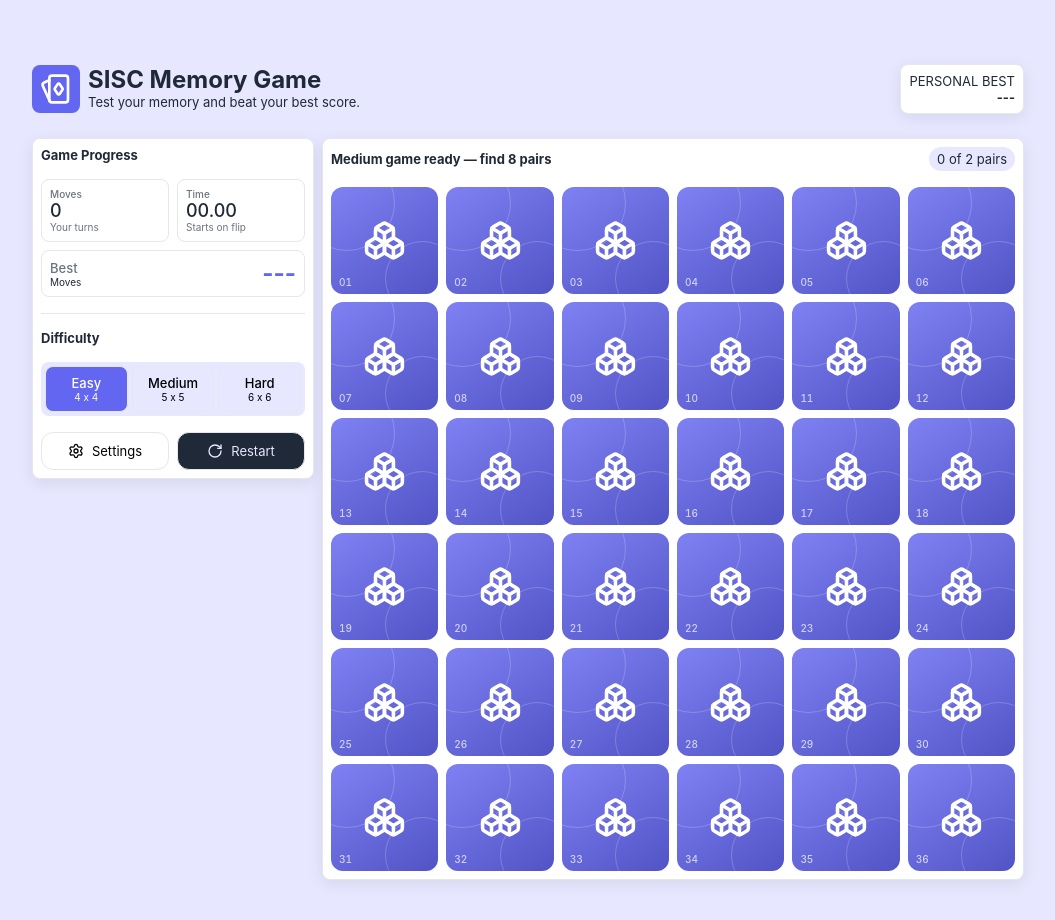
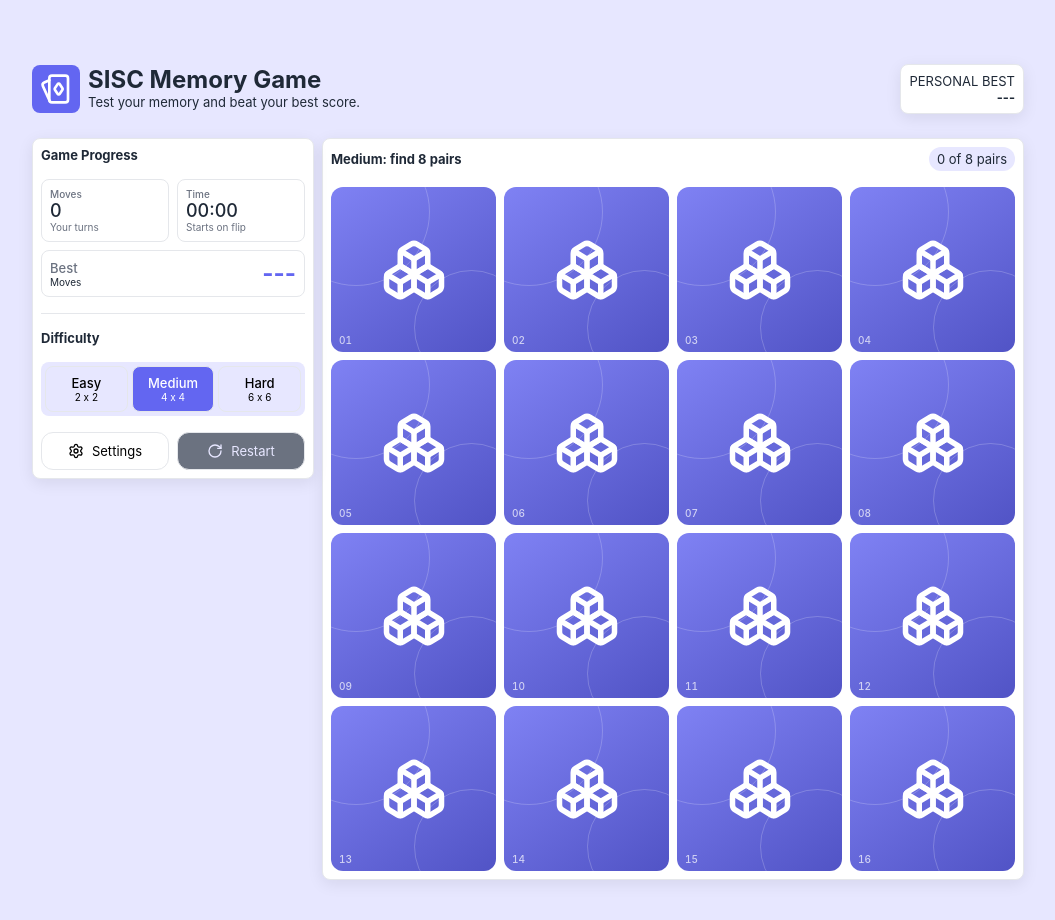
Before and after one commit to CharlesChristianPilapil/sisc-memory-game, a React (Vite) app: page / in a window 1280 px wide. Shown: the top 920 px of the page, without its empty margins (112-1167 px from the left). Built offline with nearby package versions, Linux system fonts and the light colour scheme.

Commit message:
Implemented memory game core functionality

```diff
--- a/src/App.tsx
+++ b/src/App.tsx
@@ -2,16 +2,17 @@ import styles from "./App.module.scss";
 import BoardPanel from "./components/BoardPanel";
 import ControlPanel from "./components/ControlPanel";
 import Header from "./components/Header";
+import { GameProvider } from "./context/Game/GameProvider";
 
 function App() {
     return (
-        <>
+        <GameProvider>
             <Header />
             <main className={styles["play-area"]}>
                 <ControlPanel />
                 <BoardPanel />
             </main>
-        </>
+        </GameProvider>
     );
 }
 
--- a/src/components/BoardPanel/index.tsx
+++ b/src/components/BoardPanel/index.tsx
@@ -1,42 +1,39 @@
-import { useState } from "react";
 import MemoryCard from "../MemoryCard";
 import styles from "./BoardPanel.module.scss";
-import { createDeck } from "../../utils/deck";
-
-const COLS = 6;
-const ROWS = 6;
-const PAIRS = (COLS * ROWS) / 2;
+import { useGame } from "../../hooks/useGame";
 
 const BoardPanel = () => {
-    const [cards] = useState(() => createDeck(PAIRS));
-    const [flipped, setFlipped] = useState<number[]>([]);
-
-    const handleFlip = (id: number) => {
-        setFlipped((current) =>
-            current.includes(id) ? current : [...current, id],
-        );
-    };
+    const {
+        cards,
+        gameId,
+        flipped,
+        config,
+        flipCard,
+        message,
+        matchedPairs,
+        totalPairs,
+    } = useGame();
 
     return (
         <div className={styles["board-panel"]}>
             <div className={styles.head}>
-                <h2>Medium game ready — find 8 pairs</h2>
-                <p> 0 of 2 pairs </p>
+                <h2>{message}</h2>
+                <p>
+                    {matchedPairs} of {totalPairs} pairs
+                </p>
             </div>
             <div
                 className={styles.grid}
-                style={{ "--cols": COLS } as React.CSSProperties}
+                style={{ "--cols": config.cols } as React.CSSProperties}
             >
                 {cards.map((card, i) => (
                     <MemoryCard
-                        key={card.id}
+                        key={`${gameId}-${card.id}`}
                         icon={card.icon}
                         index={i}
                         flipped={flipped.includes(card.id)}
                         matched={card.matched}
-                        numbered={false}
-                        hideMatched={false}
-                        onFlip={() => handleFlip(card.id)}
+                        onFlip={() => flipCard(card.id)}
                     />
                 ))}
             </div>
--- a/src/components/ControlPanel/ControlPanel.module.scss
+++ b/src/components/ControlPanel/ControlPanel.module.scss
@@ -177,8 +177,14 @@
             color: $background;
             background-color: $text;
 
-            &:hover {
+            &:hover:not(:disabled) {
                 background-color: $text-muted;
+            }
+
+            &:disabled {
+                background-color: $text-muted;
+                border-color: $border;
+                cursor: not-allowed;
             }
         }
     }
--- a/src/components/ControlPanel/index.tsx
+++ b/src/components/ControlPanel/index.tsx
@@ -1,28 +1,35 @@
-import { useState } from "react";
-import styles from "./ControlPanel.module.scss";
 import { RotateCw, Settings } from "lucide-react";
 
-const DIFFICULTIES = [
-    { id: "easy", label: "Easy", size: "4 x 4" },
-    { id: "medium", label: "Medium", size: "5 x 5" },
-    { id: "hard", label: "Hard", size: "6 x 6" },
-] as const;
+import styles from "./ControlPanel.module.scss";
 
-const STATS = [
-    { label: "Moves", value: "0", hint: "Your turns" },
-    { label: "Time", value: "00.00", hint: "Starts on flip" },
-    { label: "Best", value: "---", hint: "Moves" },
-] as const;
-
-type Difficulty = (typeof DIFFICULTIES)[number]["id"];
+import { DIFFICULTIES } from "../../constants/difficulties";
+import { useGame } from "../../hooks/useGame";
+import { formatTime } from "../../utils/time";
 
 const ControlPanel = () => {
-    const [difficulty, setDifficulty] = useState<Difficulty>("easy");
+    const {
+        started,
+        difficulty,
+        moves,
+        seconds,
+        bestScore,
+        changeDifficulty,
+        restart,
+    } = useGame();
+
+    const best = bestScore?.moves ?? "---";
+
+    const STATS = [
+        { label: "Moves", value: moves, hint: "Your turns" },
+        { label: "Time", value: formatTime(seconds), hint: "Starts on flip" },
+        { label: "Best", value: best, hint: "Moves" },
+    ];
 
     return (
         <div className={styles["control-panel"]}>
             <div>
                 <h2>Game Progress</h2>
+
                 <div className={styles["stat-wrapper"]}>
                     {STATS.map(({ label, value, hint }) => (
                         <div key={label} className={styles.stat}>
@@ -32,37 +39,44 @@ const ControlPanel = () => {
                         </div>
                     ))}
                 </div>
+
                 <div className={styles.best}>
                     <div>
                         <h3>Best</h3>
                         <p>Moves</p>
                     </div>
-                    <strong>---</strong>
+                    <strong>{best}</strong>
                 </div>
             </div>
+
             <hr className={styles.divider} />
+
             <div>
                 <h2>Difficulty</h2>
+
                 <div className={styles.difficulty}>
-                    {DIFFICULTIES.map(({ id, label, size }) => (
+                    {DIFFICULTIES.map(({ id, label, cols, rows }) => (
                         <button
                             key={id}
                             type="button"
                             className={difficulty === id ? styles.active : ""}
                             disabled={difficulty === id}
-                            onClick={() => setDifficulty(id)}
+                            onClick={() => changeDifficulty(id)}
                         >
                             <strong>{label}</strong>
-                            <span>{size}</span>
+                            <span>
+                                {cols} x {rows}
+                            </span>
                         </button>
                     ))}
                 </div>
+
                 <div className={styles.actions}>
                     <button type="button">
                         <Settings size={16} />
                         Settings
                     </button>
-                    <button type="button">
+                    <button type="button" onClick={restart} disabled={!started}>
                         <RotateCw size={16} />
                         Restart
                     </button>
--- /dev/null
+++ b/src/constants/difficulties.ts
@@ -0,0 +1,17 @@
+export const DIFFICULTIES = [
+    { id: "easy", label: "Easy", cols: 2, rows: 2 },
+    { id: "medium", label: "Medium", cols: 4, rows: 4 },
+    { id: "hard", label: "Hard", cols: 6, rows: 6 },
+] as const;
+
+export type Difficulty = (typeof DIFFICULTIES)[number]["id"];
+export type DifficultyConfig = (typeof DIFFICULTIES)[number];
+
+export const getConfig = (id: Difficulty): DifficultyConfig => {
+    return DIFFICULTIES.find((d) => d.id === id)!;
+};
+
+export const getPairs = ({ cols, rows }: DifficultyConfig) => (cols * rows) / 2;
+
+export const DEFAULT_DIFFICULTY: Difficulty =
+    DIFFICULTIES.find((d) => d.cols === 4 && d.rows === 4)?.id ?? "easy";
--- /dev/null
+++ b/src/context/Game/GameContext.ts
@@ -0,0 +1,6 @@
+import { createContext } from "react";
+import type { useMemoryGame } from "../../hooks/useMemoryGame";
+
+export type GameContextValue = ReturnType<typeof useMemoryGame>;
+
+export const GameContext = createContext<GameContextValue | null>(null);
--- /dev/null
+++ b/src/context/Game/GameProvider.tsx
@@ -0,0 +1,8 @@
+import type { ReactNode } from "react";
+import { GameContext } from "./GameContext";
+import { useMemoryGame } from "../../hooks/useMemoryGame";
+
+export const GameProvider = ({ children }: { children: ReactNode }) => {
+    const game = useMemoryGame();
+    return <GameContext.Provider value={game}>{children}</GameContext.Provider>;
+};
--- /dev/null
+++ b/src/hooks/useGame.ts
@@ -0,0 +1,8 @@
+import { useContext } from "react";
+import { GameContext } from "../context/Game/GameContext";
+
+export const useGame = () => {
+    const context = useContext(GameContext);
+    if (!context) throw new Error("useGame must be used inside <GameProvider>");
+    return context;
+};
--- /dev/null
+++ b/src/hooks/useMemoryGame.ts
@@ -0,0 +1,241 @@
+import { useCallback, useEffect, useState } from "react";
+
+import {
+    DEFAULT_DIFFICULTY,
+    getConfig,
+    getPairs,
+    type Difficulty,
+} from "../constants/difficulties";
+
+import { createDeck, type Card } from "../utils/deck";
+
+const STORAGE_KEY = "memory-match:best-scores";
+const MISMATCH_DELAY = 700;
+const MAX_BEST_SCORES = 5;
+
+type BestScore = {
+    moves: number;
+    seconds: number;
+};
+
+type BestScores = Partial<Record<Difficulty, BestScore[]>>;
+
+const loadBest = (): BestScores => {
+    try {
+        const stored = localStorage.getItem(STORAGE_KEY);
+
+        if (!stored) {
+            return {};
+        }
+
+        const parsed: unknown = JSON.parse(stored);
+
+        if (!parsed || typeof parsed !== "object") {
+            return {};
+        }
+
+        return parsed as BestScores;
+    } catch (error) {
+        console.warn("Could not read best scores:", error);
+        return {};
+    }
+};
+
+const saveBest = (scores: BestScores) => {
+    try {
+        localStorage.setItem(STORAGE_KEY, JSON.stringify(scores));
+    } catch (error) {
+        console.warn("Could not save best scores:", error);
+    }
+};
+
+const sortScores = (scores: BestScore[]) => {
+    return [...scores].sort((a, b) => {
+        if (a.moves !== b.moves) {
+            return a.moves - b.moves;
+        }
+
+        return a.seconds - b.seconds;
+    });
+};
+
+export const useMemoryGame = () => {
+    const [difficulty, setDifficulty] =
+        useState<Difficulty>(DEFAULT_DIFFICULTY);
+
+    const [cards, setCards] = useState<Card[]>(() =>
+        createDeck(getPairs(getConfig(DEFAULT_DIFFICULTY))),
+    );
+
+    const [gameId, setGameId] = useState(0);
+    const [flipped, setFlipped] = useState<number[]>([]);
+    const [justMatched, setJustMatched] = useState(false);
+    const [moves, setMoves] = useState(0);
+    const [seconds, setSeconds] = useState(0);
+    const [started, setStarted] = useState(false);
+    const [best, setBest] = useState<BestScores>(loadBest);
+
+    const config = getConfig(difficulty);
+
+    const matchedCount = cards.filter((card) => card.matched).length;
+    const complete = cards.length > 0 && matchedCount === cards.length;
+
+    const locked = flipped.length === 2;
+
+    const totalPairs = cards.length / 2;
+    const matchedPairs = matchedCount / 2;
+
+    const bestScore = best[difficulty]?.[0];
+
+    const isPlaying = started && !complete;
+
+    const message = (() => {
+        if (complete) return "Board complete. Nice work!";
+        if (flipped.length === 2) return "Not a match, try again";
+        if (flipped.length === 1) return "Now find its matching pair";
+        if (justMatched) return "A perfect match!";
+        if (!started) return `${config.label}: find ${totalPairs} pairs`;
+
+        return "Choose a card to keep playing";
+    })();
+
+    const startGame = useCallback((id: Difficulty) => {
+        setCards(createDeck(getPairs(getConfig(id))));
+        setGameId((game) => game + 1);
+        setFlipped([]);
+        setJustMatched(false);
+        setMoves(0);
+        setSeconds(0);
+        setStarted(false);
+    }, []);
+
+    const changeDifficulty = useCallback(
+        (id: Difficulty) => {
+            setDifficulty(id);
+            startGame(id);
+        },
+        [startGame],
+    );
+
+    const restart = useCallback(
+        () => startGame(difficulty),
+        [startGame, difficulty],
+    );
+
+    const recordBest = useCallback(
+        (id: Difficulty, finalMoves: number, finalSeconds: number) => {
+            const currentScores = best[id] ?? [];
+
+            const nextScores = sortScores([
+                ...currentScores,
+                {
+                    moves: finalMoves,
+                    seconds: finalSeconds,
+                },
+            ]).slice(0, MAX_BEST_SCORES);
+
+            const next = {
+                ...best,
+                [id]: nextScores,
+            };
+
+            setBest(next);
+            saveBest(next);
+        },
+        [best],
+    );
+
+    const flipCard = useCallback(
+        (id: number) => {
+            if (flipped.includes(id)) {
+                return;
+            }
+
+            const card = cards.find((item) => item.id === id);
+
+            if (!card || card.matched) {
+                return;
+            }
+
+            setStarted(true);
+
+            if (flipped.length !== 1) {
+                setJustMatched(false);
+                setFlipped([id]);
+                return;
+            }
+
+            const firstCard = cards.find((item) => item.id === flipped[0]);
+            const nextMoves = moves + 1;
+
+            setMoves(nextMoves);
+
+            if (firstCard && firstCard.icon === card.icon) {
+                setCards((prev) =>
+                    prev.map((item) =>
+                        item.id === firstCard.id || item.id === id
+                            ? { ...item, matched: true }
+                            : item,
+                    ),
+                );
+
+                setFlipped([]);
+                setJustMatched(true);
+
+                const remaining = cards.filter((item) => !item.matched).length;
+
+                if (remaining === 2) {
+                    recordBest(difficulty, nextMoves, seconds);
+                }
+            } else {
+                setFlipped([flipped[0], id]);
+            }
+        },
+        [cards, difficulty, flipped, moves, recordBest, seconds],
+    );
+
+    useEffect(() => {
+        if (flipped.length !== 2) {
+            return;
+        }
+
+        const timeout = window.setTimeout(() => {
+            setFlipped([]);
+        }, MISMATCH_DELAY);
+
+        return () => window.clearTimeout(timeout);
+    }, [flipped]);
+
+    useEffect(() => {
+        if (!started || complete) {
+            return;
+        }
+
+        const timer = window.setInterval(() => {
+            setSeconds((current) => current + 1);
+        }, 1000);
+
+        return () => window.clearInterval(timer);
+    }, [started, complete]);
+
+    return {
+        difficulty,
+        config,
+        cards,
+        gameId,
+        flipped,
+        moves,
+        seconds,
+        started,
+        isPlaying,
+        complete,
+        locked,
+        bestScore,
+        matchedPairs,
+        totalPairs,
+        message,
+        flipCard,
+        changeDifficulty,
+        restart,
+    };
+};
--- /dev/null
+++ b/src/utils/time.ts
@@ -0,0 +1,5 @@
+export const formatTime = (totalSeconds: number) => {
+    const m = String(Math.floor(totalSeconds / 60)).padStart(2, "0");
+    const s = String(totalSeconds % 60).padStart(2, "0");
+    return `${m}:${s}`;
+};
```
Also changed, not shown: index.html (+13 -1 lines), src/components/Header/index.tsx (+7 -1 lines).
